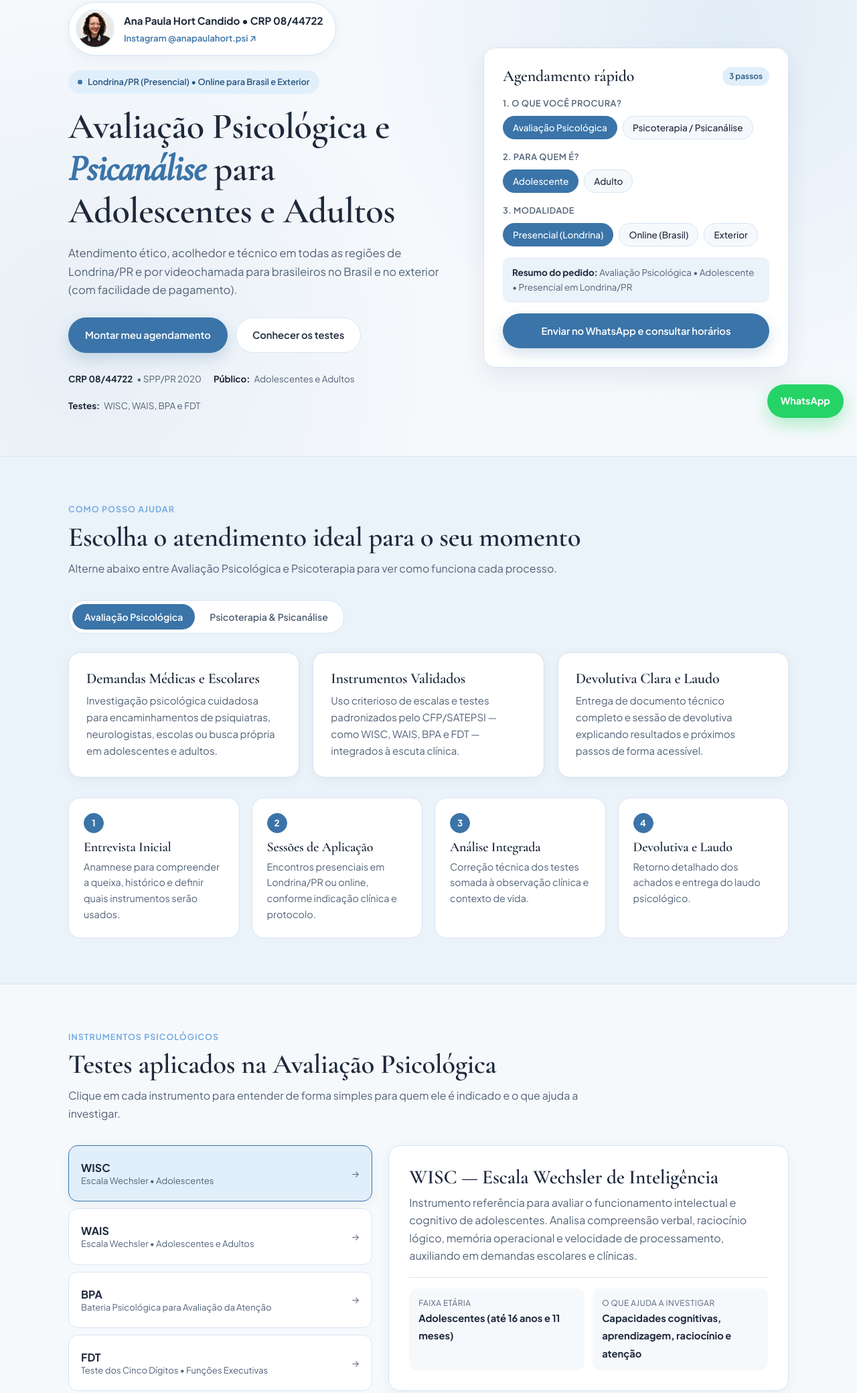
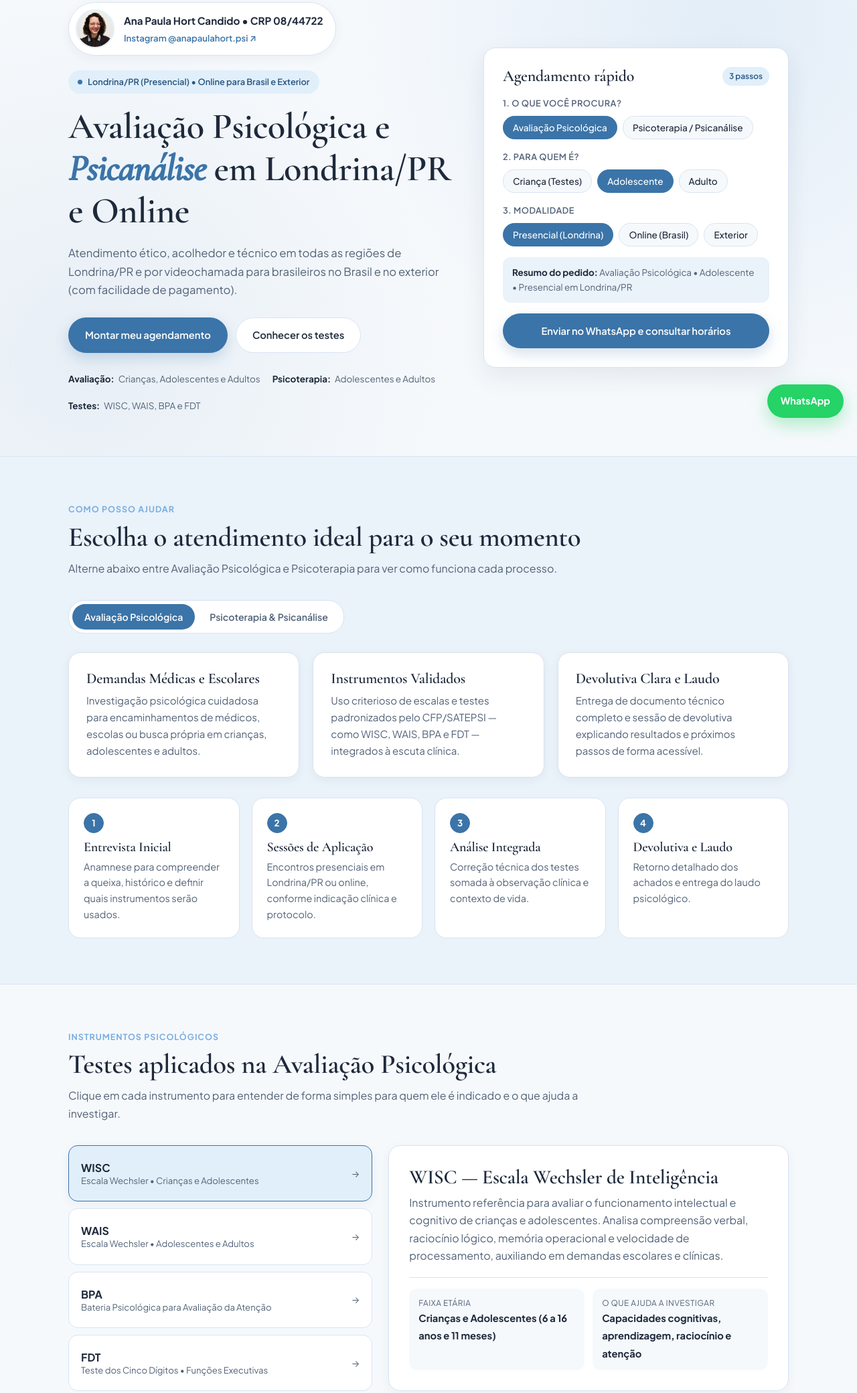
Before and after one commit to marciovf95/AnaPaulaHortPSI, a plain HTML site: page index.html in a window 1280 px wide. Shown: the part 156-2236 px from the top of the page at 67% size. Drawn offline with nearby package versions, Linux system fonts and the light colour scheme.

Commit message:
Adiciona favicon.svg e inclui crianças apenas para Avaliação Psicológica

```diff
--- a/index.html
+++ b/index.html
@@ -3,14 +3,15 @@
 <head>
   <meta charset="UTF-8" />
   <meta name="viewport" content="width=device-width, initial-scale=1.0" />
+  <link rel="icon" type="image/svg+xml" href="favicon.svg" />
   <title>Ana Paula Hort | Avaliação Psicológica (WISC, WAIS) e Psicanálise — Londrina/PR e Online</title>
-  <meta name="description" content="Ana Paula Hort Candido (CRP 08/44722) — Psicóloga e Psicanalista. Avaliação Psicológica (WISC, WAIS, BPA, FDT) e Psicoterapia para adolescentes e adultos. Presencial em Londrina/PR e online para Brasil e exterior." />
+  <meta name="description" content="Ana Paula Hort Candido (CRP 08/44722) — Psicóloga e Psicanalista. Avaliação Psicológica (WISC, WAIS, BPA, FDT) para crianças, adolescentes e adultos, e Psicoterapia para adolescentes e adultos. Londrina/PR e online." />
   <meta name="robots" content="index, follow" />
   <link rel="canonical" href="https://anapaulahortpsi.com.br/" />
   <meta property="og:url" content="https://anapaulahortpsi.com.br/" />
   <meta property="og:image" content="https://anapaulahortpsi.com.br/ana-paula.jpg" />
   <meta property="og:title" content="Ana Paula Hort | Psicóloga & Psicanalista — Londrina/PR e Online" />
-  <meta property="og:description" content="Avaliação Psicológica (WISC, WAIS, BPA, FDT) e Psicoterapia para adolescentes e adultos. Presencial em Londrina/PR e online (Brasil e exterior)." />
+  <meta property="og:description" content="Avaliação Psicológica (WISC, WAIS, BPA, FDT) para crianças, adolescentes e adultos, e Psicoterapia para adolescentes e adultos. Londrina/PR e online." />
   <meta property="og:type" content="website" />
 
   <script type="application/ld+json">
@@ -21,7 +22,7 @@
     "url": "https://anapaulahortpsi.com.br/",
     "image": "https://anapaulahortpsi.com.br/ana-paula.jpg",
     "telephone": "+554391212764",
-    "description": "Avaliação Psicológica (WISC, WAIS, BPA, FDT) e Psicoterapia de orientação psicanalítica para adolescentes e adultos. Atendimento presencial em Londrina/PR e online para Brasil e exterior.",
+    "description": "Avaliação Psicológica (WISC, WAIS, BPA, FDT) para crianças, adolescentes e adultos, e Psicoterapia de orientação psicanalítica para adolescentes e adultos. Atendimento presencial em Londrina/PR e online para Brasil e exterior.",
     "areaServed": ["Londrina", "Paraná", "Brasil", "Exterior"],
     "knowsAbout": ["Avaliação Psicológica", "WISC", "WAIS", "BPA", "FDT", "Psicanálise", "Psicoterapia"],
     "address": {
@@ -58,10 +59,10 @@
       },
       {
         "@type": "Question",
-        "name": "Você atende crianças pequenas?",
+        "name": "Você atende crianças?",
         "acceptedAnswer": {
           "@type": "Answer",
-          "text": "Meu atendimento clínico e de avaliação psicológica é voltado para adolescentes e adultos."
+          "text": "Realizo Avaliação Psicológica (como a aplicação do WISC) para crianças, adolescentes e adultos. Já o atendimento de Psicoterapia / Psicanálise é voltado para adolescentes e adultos."
         }
       },
       {
@@ -829,7 +830,7 @@
             <span class="pill-dot"></span>
             Londrina/PR (Presencial) • Online para Brasil e Exterior
           </span>
-          <h1>Avaliação Psicológica e <em>Psicanálise</em> para Adolescentes e Adultos</h1>
+          <h1>Avaliação Psicológica e <em>Psicanálise</em> em Londrina/PR e Online</h1>
           <p class="hero-lead">
             Atendimento ético, acolhedor e técnico em todas as regiões de Londrina/PR e
             por videochamada para brasileiros no Brasil e no exterior (com facilidade de pagamento).
@@ -841,8 +842,8 @@
           </div>
 
           <div class="trust-row">
-            <div class="trust-item"><strong>CRP 08/44722</strong> • SPP/PR 2020</div>
-            <div class="trust-item"><strong>Público:</strong> Adolescentes e Adultos</div>
+            <div class="trust-item"><strong>Avaliação:</strong> Crianças, Adolescentes e Adultos</div>
+            <div class="trust-item"><strong>Psicoterapia:</strong> Adolescentes e Adultos</div>
             <div class="trust-item"><strong>Testes:</strong> WISC, WAIS, BPA e FDT</div>
           </div>
         </div>
@@ -865,6 +866,7 @@
           <div class="triage-group">
             <span class="triage-label">2. Para quem é?</span>
             <div class="chip-group" data-group="publico">
+              <button type="button" class="chip" data-value="Criança" id="chip-crianca">Criança (Testes)</button>
               <button type="button" class="chip active" data-value="Adolescente">Adolescente</button>
               <button type="button" class="chip" data-value="Adulto">Adulto</button>
             </div>
@@ -907,7 +909,7 @@
           <div class="cards">
             <article class="card">
               <h3>Demandas Médicas e Escolares</h3>
-              <p>Investigação psicológica cuidadosa para encaminhamentos de psiquiatras, neurologistas, escolas ou busca própria em adolescentes e adultos.</p>
+              <p>Investigação psicológica cuidadosa para encaminhamentos de médicos, escolas ou busca própria em crianças, adolescentes e adultos.</p>
             </article>
             <article class="card">
               <h3>Instrumentos Validados</h3>
@@ -976,7 +978,7 @@
             <button type="button" class="test-tab active" data-test="wisc">
               <div>
                 <strong>WISC</strong>
-                <span>Escala Wechsler • Adolescentes</span>
+                <span>Escala Wechsler • Crianças e Adolescentes</span>
               </div>
               <span>→</span>
             </button>
@@ -1041,8 +1043,8 @@
             <p>Sim! Atendo brasileiros no exterior e em todo o Brasil na modalidade online, com opção de pagamento internacional pela Wise. Na avaliação psicológica, definimos na entrevista inicial a modalidade adequada para cada instrumento.</p>
           </details>
           <details>
-            <summary>Você atende crianças pequenas? <span class="faq-icon">+</span></summary>
-            <p>Meu atendimento clínico e de avaliação psicológica é voltado para <strong>adolescentes e adultos</strong>.</p>
+            <summary>Você atende crianças? <span class="faq-icon">+</span></summary>
+            <p>Realizo <strong>Avaliação Psicológica</strong> (como a aplicação de testes como o WISC) para <strong>crianças, adolescentes e adultos</strong>. Já o acompanhamento em <strong>Psicoterapia / Psicanálise</strong> é voltado exclusivamente para <strong>adolescentes e adultos</strong>.</p>
           </details>
           <details>
             <summary>Em quais regiões de Londrina você atende presencialmente? <span class="faq-icon">+</span></summary>
@@ -1095,8 +1097,19 @@
 
     const previewEl = document.getElementById("triage-preview");
     const ctaEl = document.getElementById("triage-cta");
+    const chipCrianca = document.getElementById("chip-crianca");
 
     function updateTriage() {
+      if (chipCrianca) {
+        const isTerapia = state.servico.includes("Psicoterapia");
+        chipCrianca.style.display = isTerapia ? "none" : "inline-block";
+        if (isTerapia && state.publico === "Criança") {
+          state.publico = "Adolescente";
+          chipCrianca.classList.remove("active");
+          const adol = document.querySelector('[data-group="publico"] [data-value="Adolescente"]');
+          if (adol) adol.classList.add("active");
+        }
+      }
       const msg = `Olá, Ana Paula! Gostaria de informações sobre ${state.servico} para ${state.publico}, na modalidade ${state.modalidade}.`;
       previewEl.innerHTML = `<strong>Resumo do pedido:</strong> ${state.servico} • ${state.publico} • ${state.modalidade}`;
       ctaEl.href = buildWaLink(msg);
@@ -1146,8 +1159,8 @@
     const TESTS = {
       wisc: {
         title: "WISC — Escala Wechsler de Inteligência",
-        desc: "Instrumento referência para avaliar o funcionamento intelectual e cognitivo de adolescentes. Analisa compreensão verbal, raciocínio lógico, memória operacional e velocidade de processamento, auxiliando em demandas escolares e clínicas.",
-        age: "Adolescentes (até 16 anos e 11 meses)",
+        desc: "Instrumento referência para avaliar o funcionamento intelectual e cognitivo de crianças e adolescentes. Analisa compreensão verbal, raciocínio lógico, memória operacional e velocidade de processamento, auxiliando em demandas escolares e clínicas.",
+        age: "Crianças e Adolescentes (6 a 16 anos e 11 meses)",
         focus: "Capacidades cognitivas, aprendizagem, raciocínio e atenção"
       },
       wais: {
@@ -1159,13 +1172,13 @@
       bpa: {
         title: "BPA — Bateria Psicológica para Avaliação da Atenção",
         desc: "Avalia de forma objetiva diferentes tipos de atenção: concentrada (manter o foco), dividida (lidar com mais de um estímulo) e alternada (mudar o foco entre tarefas).",
-        age: "Adolescentes e Adultos",
+        age: "Crianças, Adolescentes e Adultos",
         focus: "Atenção concentrada, dividida e alternada"
       },
       fdt: {
         title: "FDT — Teste dos Cinco Dígitos",
         desc: "Avalia velocidade de processamento cognitivo e funções executivas importantes para o dia a dia, como controle inibitório (frear respostas automáticas) e flexibilidade cognitiva.",
-        age: "Adolescentes e Adultos",
+        age: "Crianças, Adolescentes e Adultos",
         focus: "Velocidade de processamento, controle inibitório e flexibilidade"
       }
     };
```
Also changed, not shown: favicon.svg (added).
